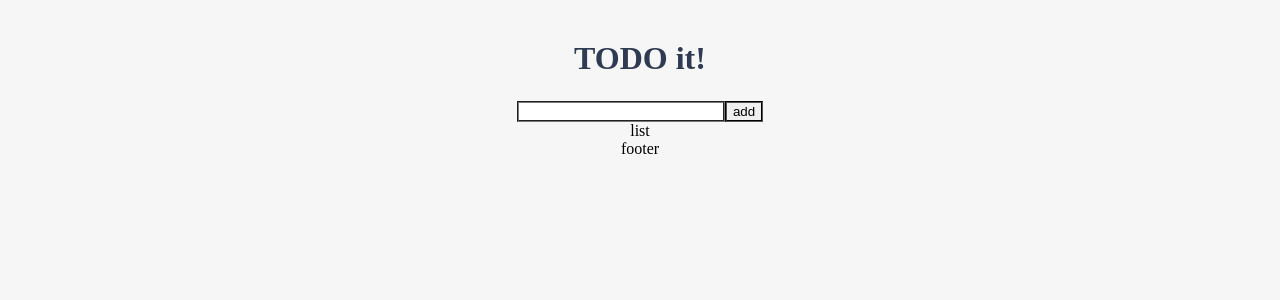
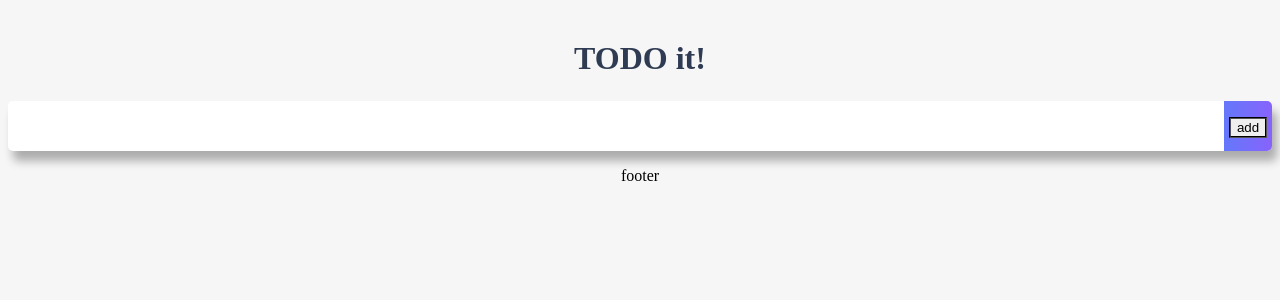
Before and after one commit to Umkimisstrong/Vue.jsStudy, a Vue app in the folder vue-intermediate/to-do/: page / in a window 1280 px wide. Shown: the top 300 px of the page. Built offline with nearby package versions, Linux system fonts and the light colour scheme.

Commit message:
Vue Study Commit
Vue Study Commit

```diff
--- a/vue-intermediate/to-do/src/components/TodoInput.vue
+++ b/vue-intermediate/to-do/src/components/TodoInput.vue
@@ -1,8 +1,12 @@
 <template>
     <!-- TodoInput -->
-    <div>
-        <input type="text" v-model="newTodoItem">
-        <button v-on:click="addTodo">add</button>
+    <div class="inputBox shadow">
+        <input type="text" v-model="newTodoItem" v-on:keyup.enter="addTodo">
+        <span class="addContainer" v-on:click="addTodo">
+            <button class="addBtn">add</button>
+        </span>
+
+
     </div>
 </template>
 
@@ -20,6 +24,9 @@ export default {
             // 저장하는 로직
             // 개발자도구의 애플리케이션 - 로컬스토리지에 key / value 로 저장이 된다.
              localStorage.setItem(this.newTodoItem, this.newTodoItem);
+            this.clearInput();
+        },
+        clearInput : function () {
             this.newTodoItem = '';
         }
    },
@@ -29,4 +36,29 @@ export default {
 
 <style scoped>
 
+input:focus {
+    outline : none;
+}
+.inputBox {
+    background: white;
+    height: 50px;
+    line-height: 50px;
+    border-radius: 5px;
+}
+.inputBox input {
+    border-style:none;
+    font-size : 0.9rem;
+}
+.addContainer {
+    float : right;
+    background: linear-gradient(to right, #6478FB, #8763FB);
+    display: block;
+    width: 3rem;
+    border-radius: 0 5px 5px 0;
+}
+
+.addBtn {
+    vertical-align: middle;
+}
+
 </style>
--- a/vue-intermediate/to-do/src/components/TodoList.vue
+++ b/vue-intermediate/to-do/src/components/TodoList.vue
@@ -1,15 +1,76 @@
 <template>
     <!-- TodoList -->
     <div>
-        list
+        <ul>
+            <li v-for="todoItem in todoItems" v-bind:key="todoItem" class="shadow">
+                {{todoItem}}
+                <span class="">
+                    <i class="fa-solid fa-trash-can"></i>
+                </span>
+            </li>
+        </ul>
     </div>
 </template>
 
 <script>
+export default {
+    data : function () {
+        return {
+            todoItems:[]
+        }
+    },
+    created : function () {
+        //console.log('created');
 
+        if(localStorage.length > 0) {
+
+            for(var i = 0; i < localStorage.length; i++) {
+
+                if(localStorage.key(i) !== 'loglevel:webpack-dev-server'){
+                    this.todoItems.push(localStorage.key(i));
+                }
+
+                //console.log(localStorage.key(i));
+
+
+            }
+        }
+    }
+}
 
 </script>
 
 <style scoped>
-
+ul {
+    list-style-type: none;
+    padding-left : 0px;
+    margin-top: 0;
+    text-align: left;
+}
+li{
+    display: flex;
+    min-height: 50px;
+    height: 50px;
+    line-height: 50px;
+    margin:0.5rem 0;
+    padding: 0 0.9rem;
+    background: white;
+    border-radius: 5px;
+}
+.checkBtn{
+    line-height: 45px;
+    color: #62acde;
+    margin-right: 5px;
+}
+.checkBtnCompleted {
+    color:#b3adad;
+}
+.textCompleted {
+    text-decoration: line-through;
+    color:#b3adad;
+}
+.removeBtn {
+    margin-left : auto;
+    color: #de4343;
+}
 </style>
--- a/vue-intermediate/to-do/src/index.html
+++ b/vue-intermediate/to-do/src/index.html
@@ -10,6 +10,8 @@
         <link rel="preconnect" href="https://fonts.googleapis.com">
         <link rel="preconnect" href="https://fonts.gstatic.com" crossorigin>
         <link href="https://fonts.googleapis.com/css2?family=Ubuntu:ital@1&display=swap" rel="stylesheet">
+        <link rel="stylesheet" href="https://cdnjs.cloudflare.com/ajax/libs/font-awesome/5.8.2/css/all.min.css"
+  />
 
     </head>
     <body>
```
